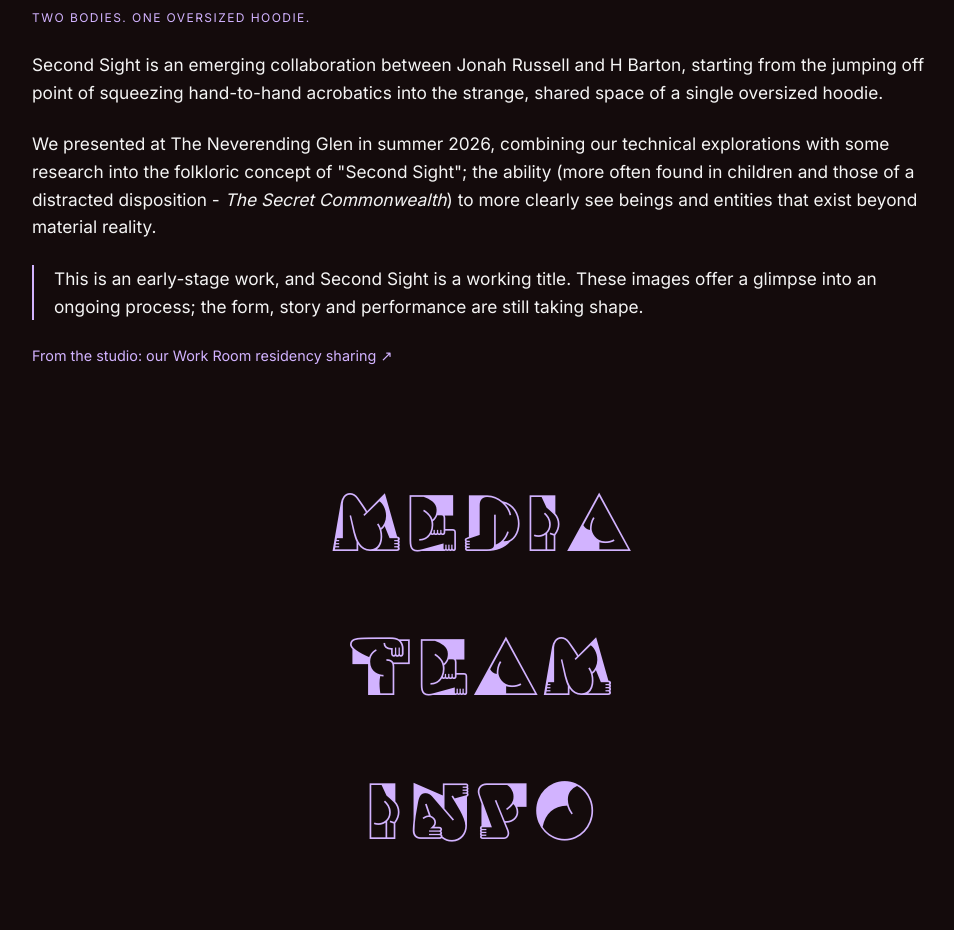
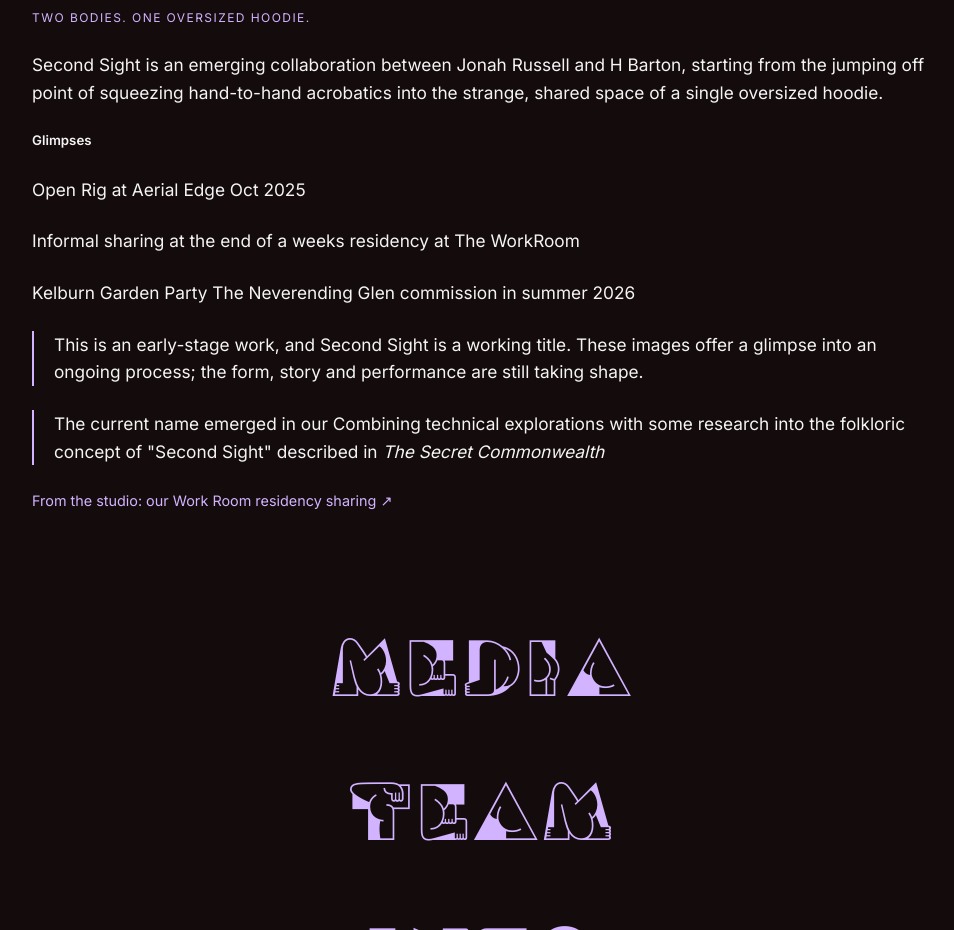
Before and after one commit to notetakingforeggs/ludic_acid_page, a plain HTML site: page second-sight/index.html in a window 1280 px wide. Shown: the part 1040-1970 px from the top of the page, without its empty margins (158-1112 px from the left). Drawn offline with Linux system fonts and the light colour scheme.

Commit message:
minor text changes

```diff
--- a/second-sight/index.html
+++ b/second-sight/index.html
@@ -65,8 +65,13 @@
       <div id="about-body" class="section-body">
         <p class="section-kicker">Two bodies. One oversized hoodie.</p>
         <p>Second Sight is an emerging collaboration between Jonah Russell and H Barton, starting from the jumping off point of squeezing hand-to-hand acrobatics into the strange, shared space of a single oversized hoodie.</p>
-        <p>We presented at The Neverending Glen in summer 2026, combining our technical explorations with some research into the folkloric concept of "Second Sight"; the ability (more often found in children and those of a distracted disposition - <i>The Secret Commonwealth</i>) to more clearly see beings and entities that exist beyond material reality. </p>
+        <h5>Glimpses</h5>
+        <p>Open Rig at Aerial Edge Oct 2025</p>
+        <p>Informal sharing at the end of a weeks residency at The WorkRoom</p>
+        <p>Kelburn Garden Party The Neverending Glen commission in summer 2026 </p>
+
         <p class="development-note">This is an early-stage work, and Second Sight is a working title. These images offer a glimpse into an ongoing process; the form, story and performance are still taking shape.</p>
+        <p class="development-note">The current name emerged in our Combining technical explorations with some research into the folkloric concept of "Second Sight" described in <i>The Secret Commonwealth</i></p>
         <p class="project-links"><a href="https://theworkroom.org.uk/events/residency-sharing-with-jonah-russell-choreography-theatrical-acrobatics-an-xxxl-jumper">From the studio: our Work Room residency sharing ↗</a></p>
       </div>
     </section>
@@ -76,6 +81,10 @@
       <div id="media-body" class="section-body">
         <p class="section-kicker">Fragments from a work in progress</p>
         <div class="media-grid">
+           <figure>
+            <iframe src="https://www.youtube-nocookie.com/embed/4wDHJncDc10" title="Second Sight — a first look" loading="lazy" referrerpolicy="strict-origin-when-cross-origin" allow="accelerometer; autoplay; clipboard-write; encrypted-media; gyroscope; picture-in-picture; web-share" allowfullscreen></iframe>
+            <figcaption>A presentation at Aerial Edge Open Rig scratch night, October 2025</figcaption>
+          </figure>
           <figure>
             <iframe src="https://www.youtube-nocookie.com/embed/4wDHJncDc10" title="Second Sight — a first look" loading="lazy" referrerpolicy="strict-origin-when-cross-origin" allow="accelerometer; autoplay; clipboard-write; encrypted-media; gyroscope; picture-in-picture; web-share" allowfullscreen></iframe>
             <figcaption>A presentation at Aerial Edge Open Rig scratch night, October 2025</figcaption>
```
